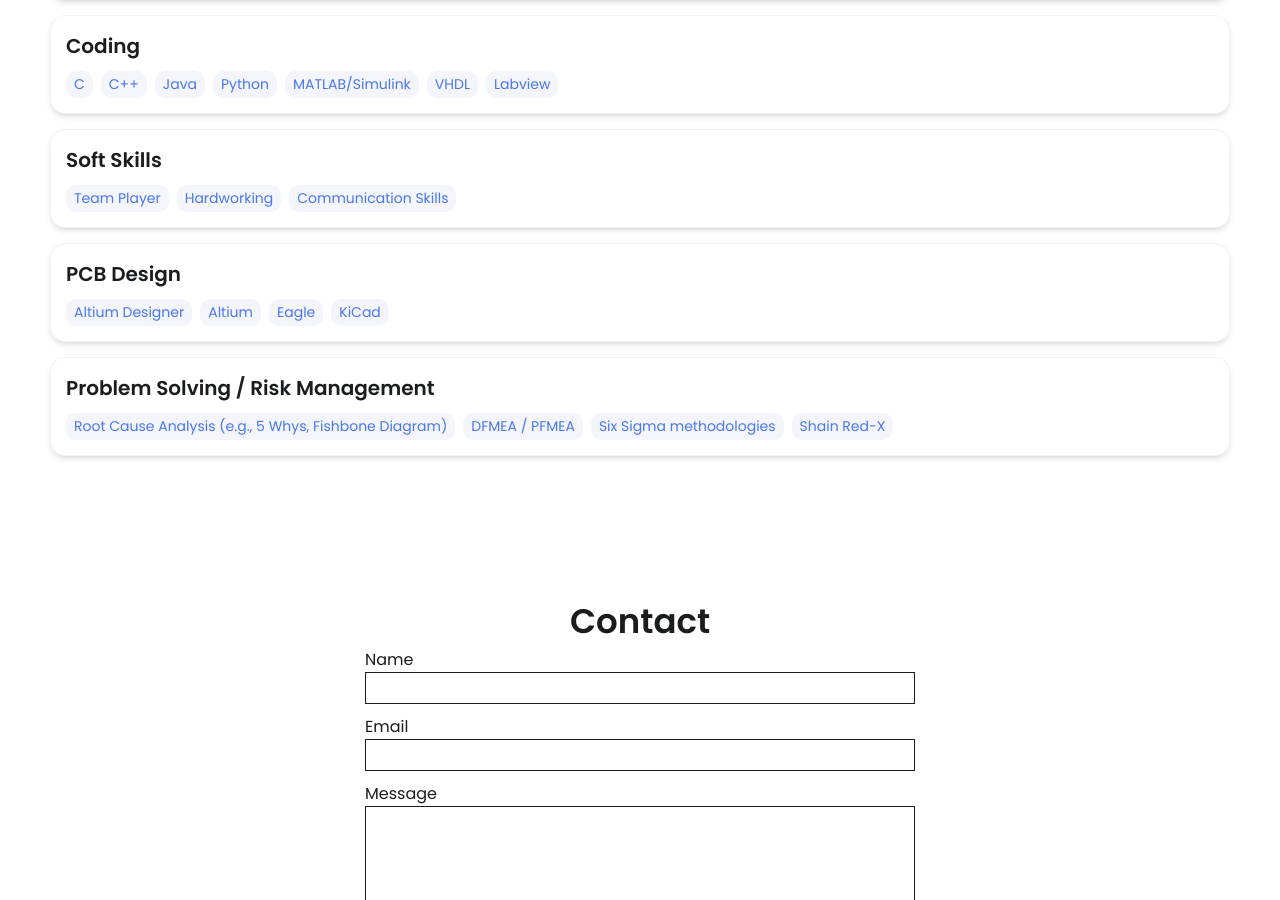
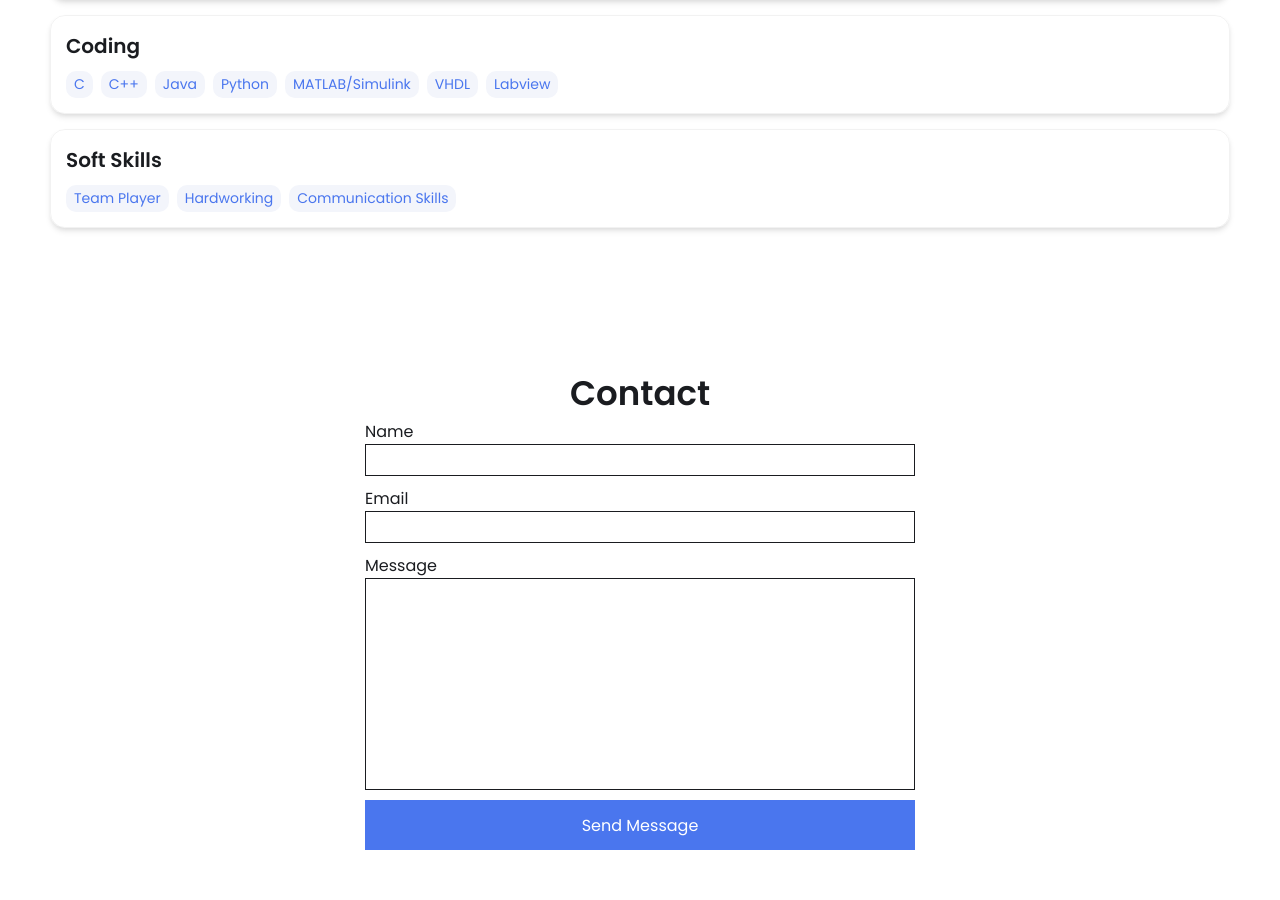
Before and after one commit to christiandispigna/christiandispigna.github.io, a Jekyll site: the page built from index.html, in a window 1280 px wide and 900 px high, scrolled down 1791 px. Built offline with Jekyll 4.4.1, drawn with Linux system fonts in a browser that asks for light colours; part of the change alters nothing that is shown.

Commit message:
Fixed form

```diff
--- a/_config.yml
+++ b/_config.yml
@@ -63,22 +63,22 @@ skills:
     - Team Player
     - Hardworking
     - Communication Skills
-  - category: PCB Design
-    tools:
-    - Altium Designer
-    - Altium
-    - Eagle
-    - KiCad
-  - category: Problem Solving / Risk Management
-    tools:
-    - Root Cause Analysis (e.g., 5 Whys, Fishbone Diagram)
-    - DFMEA / PFMEA
-    - Six Sigma methodologies
-    - Shain Red-X
+ # - category: PCB Design
+  #  tools:
+   # - Altium Designer
+    #- Altium
+    #- Eagle
+    #- KiCad
+  #- category: Problem Solving / Risk Management
+  #  tools:
+   # - Root Cause Analysis (e.g., 5 Whys, Fishbone Diagram)
+   # - DFMEA / PFMEA
+   # - Six Sigma methodologies
+   # - Shain Red-X
 
 
 # Contact Form Setup. Setup an account and copy over the key. When someone fills out the form, it will be received in your email.
-formspree-key:   https://formspree.io/f/{8-digit key}
+formspree-key:   https://formspree.io/f/xgvywqdq
 
 
 
```
